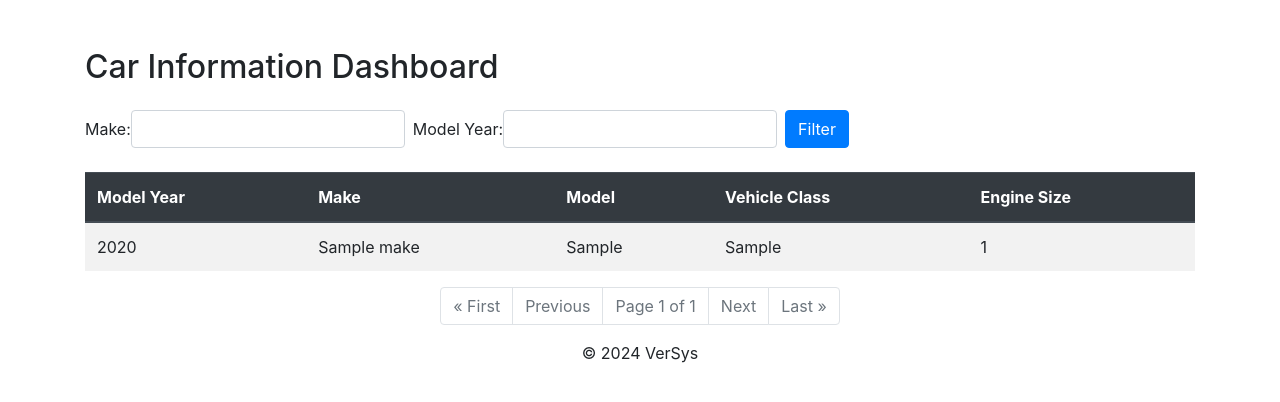
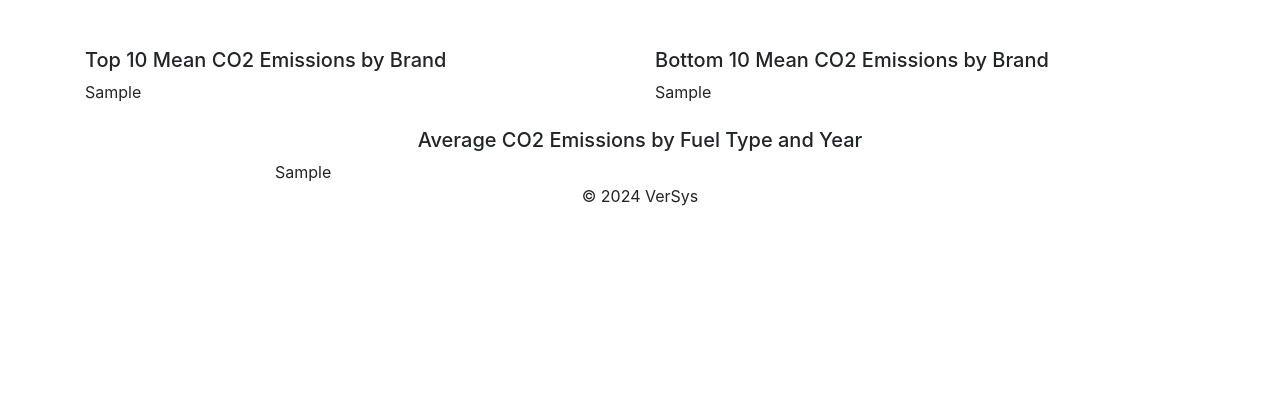
Before and after one commit to xahin96/ADT, a Django app: template adt/datamining/templates/datamining/dashboard.html in a window 1280 px wide. Shown: the part 56-458 px from the top of the page. Run offline with Django 4.2, Linux system fonts and the light colour scheme; the template is opened without the code that fills it: most values are stand-ins (such as "Sample title", 1, 10 or a date in 2020); some libraries are stand-ins or nearby versions.

Commit message:
graphs added in dashboard.html

```diff
--- a/adt/datamining/templates/datamining/dashboard.html
+++ b/adt/datamining/templates/datamining/dashboard.html
@@ -6,72 +6,29 @@
 
 {% block content %}
 <div class="container mt-5">
-    <h2 class="mb-4">Car Information Dashboard</h2>
-    <!-- Filtering Form -->
-    <form method="GET" class="form-inline mb-4">
-        <div class="form-group mr-2">
-            <label for="make">Make:</label>
-            <input type="text" class="form-control" id="make" name="make" value="{{ request.GET.make }}">
+    <div class="row">
+        <div class="col-md-6">
+            <h5>Top 10 Mean CO2 Emissions by Brand</h5>
+            <div class="image-container">
+                {{ top_html|safe }}
+            </div>
         </div>
-        <div class="form-group mr-2">
-            <label for="model_year">Model Year:</label>
-            <input type="number" class="form-control" id="model_year" name="model_year" value="{{ request.GET.model_year }}">
+        <div class="col-md-6">
+            <h5>Bottom 10 Mean CO2 Emissions by Brand</h5>
+            <div class="image-container">
+                {{ bottom_html|safe }}
+            </div>
         </div>
-        <button type="submit" class="btn btn-primary">Filter</button>
-    </form>
-    <!-- End Filtering Form -->
-
-    <!-- Display Filtered Results -->
-    <div class="table-responsive">
-        <table class="table table-hover table-striped">
-            <!-- Table headers -->
-            <thead class="thead-dark">
-                <tr>
-                    <th>Model Year</th>
-                    <th>Make</th>
-                    <th>Model</th>
-                    <th>Vehicle Class</th>
-                    <th>Engine Size</th>
-                </tr>
-            </thead>
-            <!-- Table body -->
-            <tbody>
-                {% for car_info in car_infos %}
-                <tr>
-                    <td>{{ car_info.model_year }}</td>
-                    <td>{{ car_info.make }}</td>
-                    <td>{{ car_info.car_model }}</td>
-                    <td>{{ car_info.vehicle_class }}</td>
-                    <td>{{ car_info.engine_size }}</td>
-                </tr>
-                {% endfor %}
-            </tbody>
-        </table>
     </div>
-    <!-- End Display Filtered Results -->
-
-    <!-- Pagination -->
-    <nav aria-label="Page navigation">
-        <ul class="pagination justify-content-center">
-            {% if car_infos.has_previous %}
-                <li class="page-item"><a class="page-link" href="?page=1{% if request.GET.make %}&make={{ request.GET.make }}{% endif %}{% if request.GET.model_year %}&model_year={{ request.GET.model_year }}{% endif %}">&laquo; First</a></li>
-                <li class="page-item"><a class="page-link" href="?page={{ car_infos.previous_page_number }}{% if request.GET.make %}&make={{ request.GET.make }}{% endif %}{% if request.GET.model_year %}&model_year={{ request.GET.model_year }}{% endif %}">Previous</a></li>
-            {% else %}
-                <li class="page-item disabled"><span class="page-link">&laquo; First</span></li>
-                <li class="page-item disabled"><span class="page-link">Previous</span></li>
-            {% endif %}
-
-            <li class="page-item disabled"><span class="page-link">Page {{ car_infos.number }} of {{ car_infos.paginator.num_pages }}</span></li>
-
-            {% if car_infos.has_next %}
-                <li class="page-item"><a class="page-link" href="?page={{ car_infos.next_page_number }}{% if request.GET.make %}&make={{ request.GET.make }}{% endif %}{% if request.GET.model_year %}&model_year={{ request.GET.model_year }}{% endif %}">Next</a></li>
-                <li class="page-item"><a class="page-link" href="?page={{ car_infos.paginator.num_pages }}{% if request.GET.make %}&make={{ request.GET.make }}{% endif %}{% if request.GET.model_year %}&model_year={{ request.GET.model_year }}{% endif %}">Last &raquo;</a></li>
-            {% else %}
-                <li class="page-item disabled"><span class="page-link">Next</span></li>
-                <li class="page-item disabled"><span class="page-link">Last &raquo;</span></li>
-            {% endif %}
-        </ul>
-    </nav>
-    <!-- End Pagination -->
+    <div class="row mt-4">
+        <div class="col-md-8 offset-md-2">
+            <h5 class="text-center">Average CO2 Emissions by Fuel Type and Year</h5>
+            <div class="d-flex justify-content-center">
+                <div class="graph-container" style="width: 100%;">
+                    {{ co2_emission_html|safe }}
+                </div>
+            </div>
+        </div>
+    </div>
 </div>
 {% endblock %}
```
Also changed, not shown: adt/datamining/plot_utils.py (added, +77 -0 lines), adt/datamining/views.py (+21 -21 lines).
